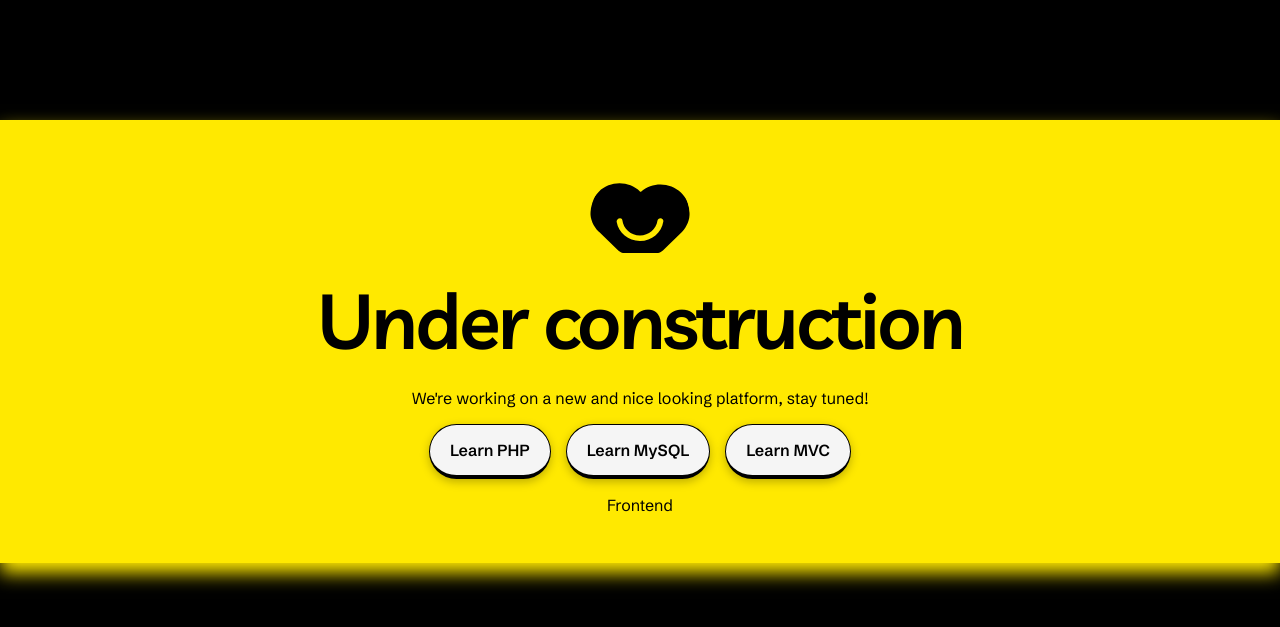
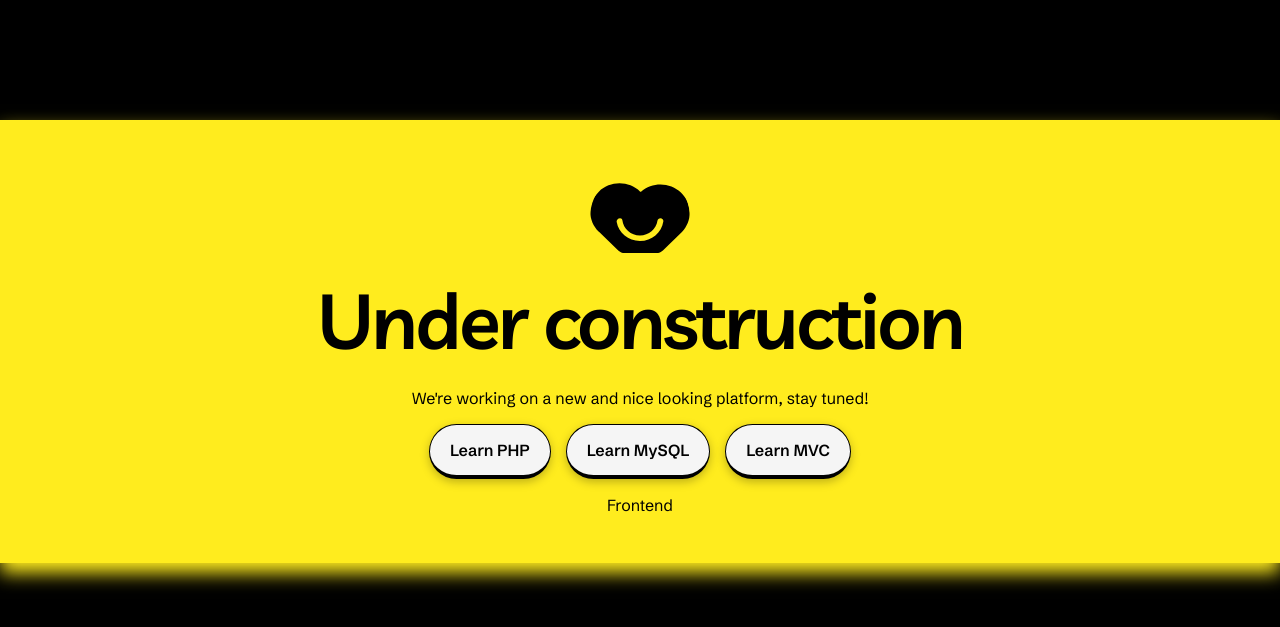
Before and after one commit to ricmozz8/vetcamp, a PHP site: page / in a window 1280 px wide. Shown: the top 627 px of the page. Run offline with PHP 8.4, Linux system fonts and the light colour scheme.

Commit message:
Updated main  color

```diff
--- a/resources/views/css/main.css
+++ b/resources/views/css/main.css
@@ -32,7 +32,7 @@
     --font-weight-bold: 700;
 
     /* Brand Colors */
-    --main-color-default: #FFE900;
+    --main-color-default: #ffec1e;
     --main-color-shade-1: #FFD700;
     --main-color-shade-2: #FFB300;
     --main-color-shade-3: #FFA500;
```
